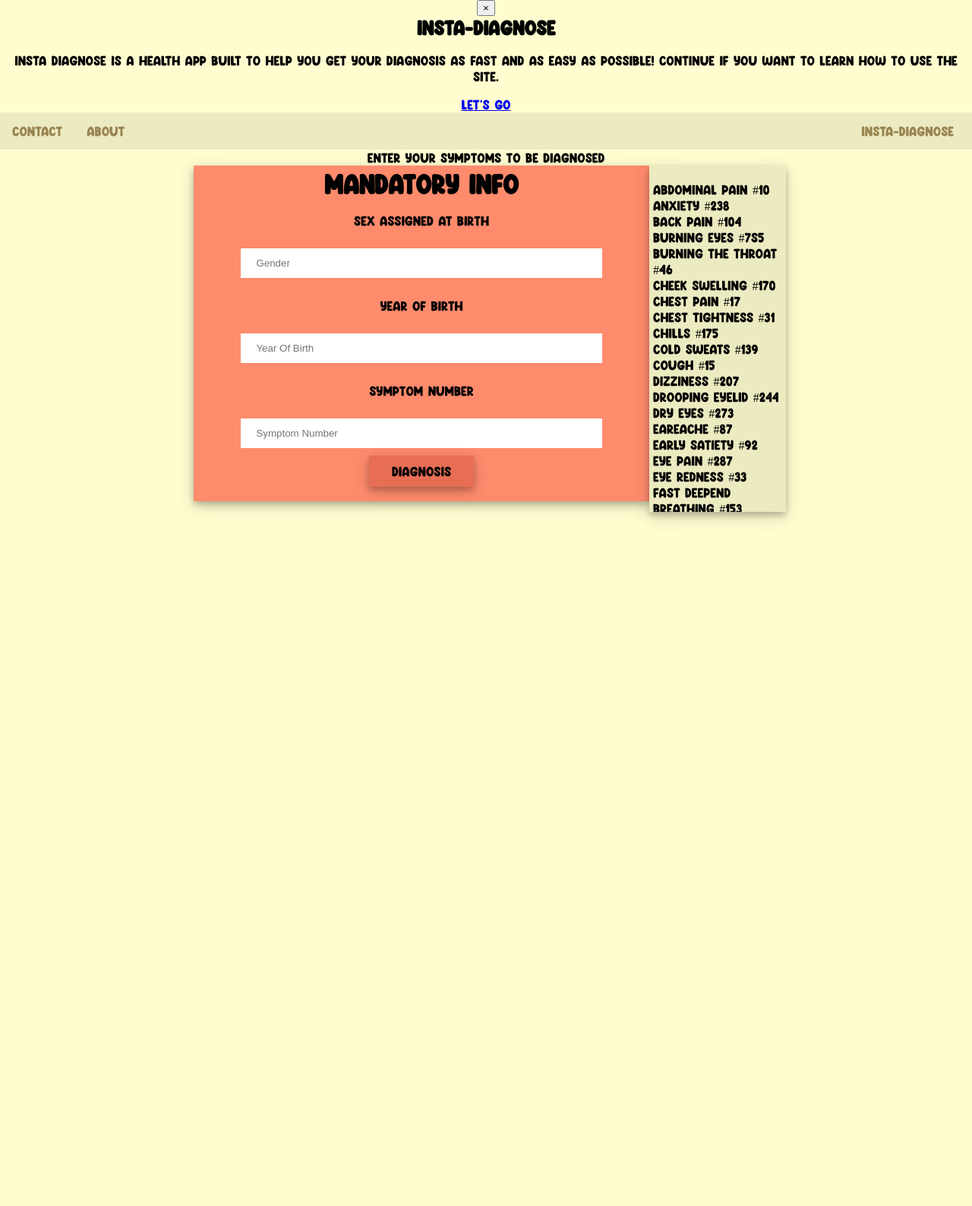
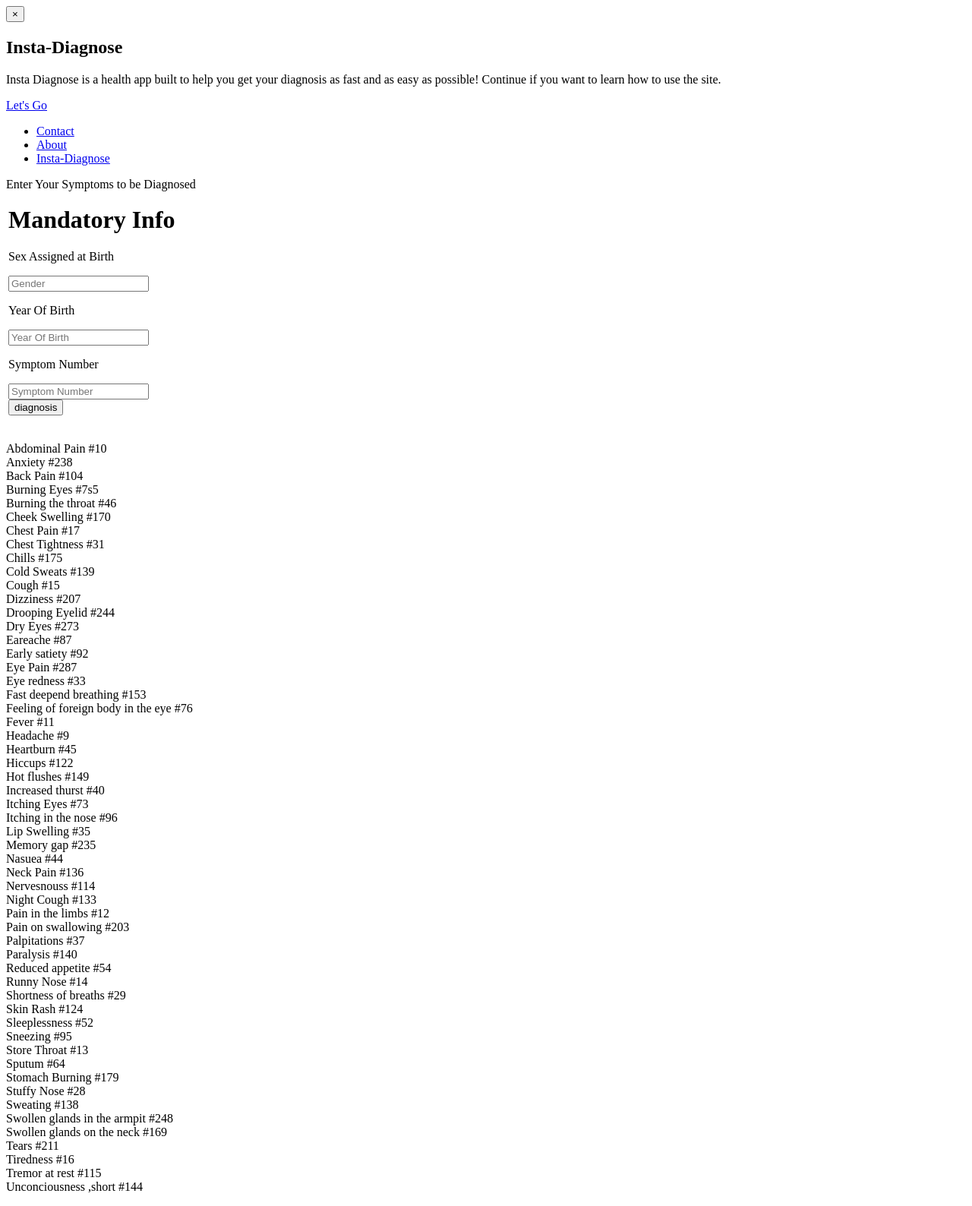
Before and after one commit to RiddSarav/FinalHackathonProject, a Flask app: page / in a window 1280 px wide. Shown: the whole page at 76% size. Before the commit the page ends 687 px from the top, so only its background shows below. Run offline with Flask 2, Linux system fonts and the light colour scheme.

Commit message:
this shoudl work i hope

```diff
--- a/templates/hackathonstuff.html
+++ b/templates/hackathonstuff.html
@@ -1,9 +1,3 @@
-<html>
-<head>    <link rel="stylesheet" href="{{ url_for('static', filename='css/hackathon.css') }}">
-  <link rel="icon" href="/hackathonlogo.png">
-  <title>InstaDiagnose</title>
-
-</head>
 <body>
   <div class="popup">
          <button id="close">&times;</button>
```
